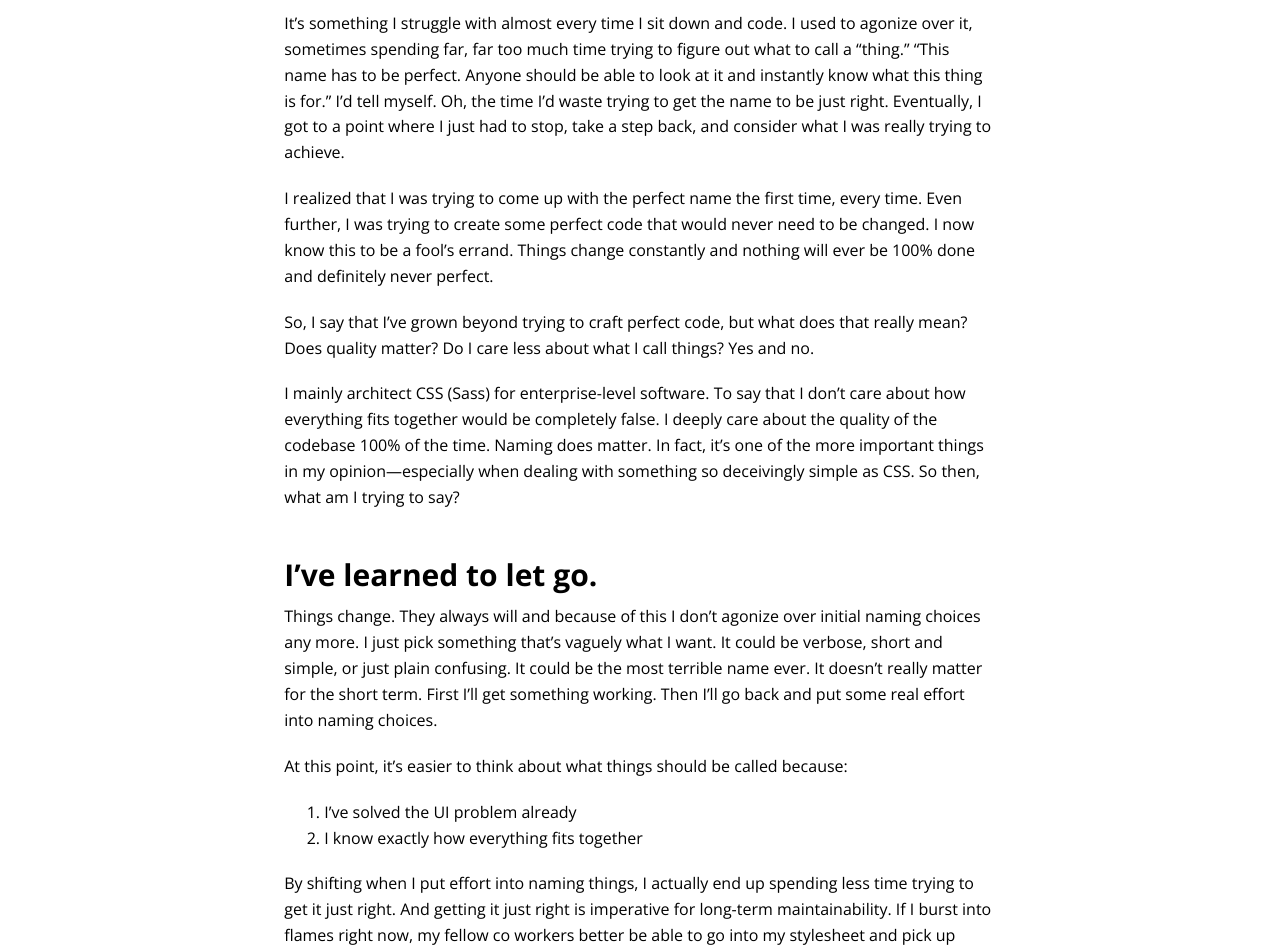
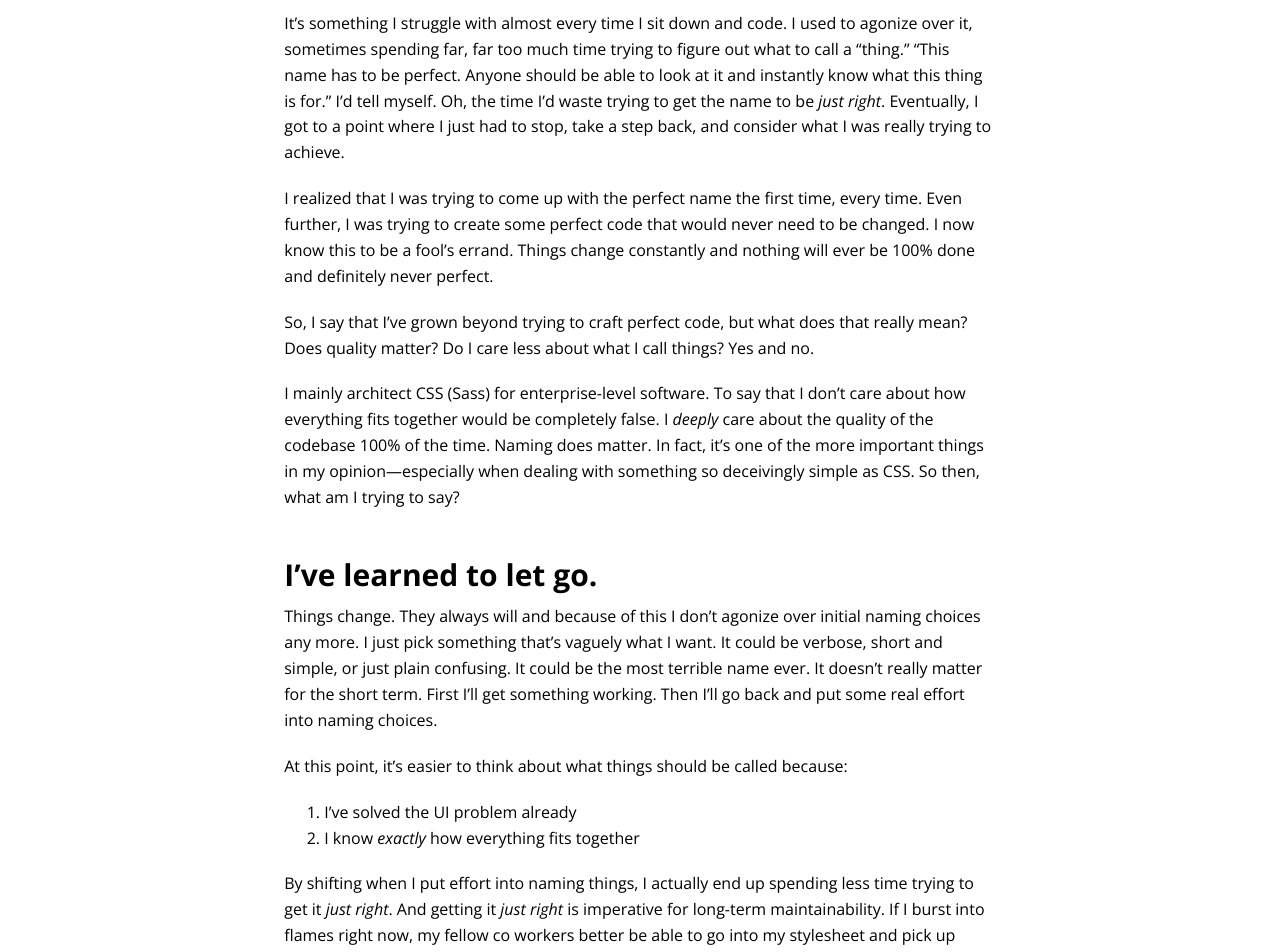
Before and after one commit to danielcreid/danielcreid.github.io, a Jekyll site: the page built from _posts/2015-6-29-naming-things-are-hard.md, in a window 1280 px wide and 1400 px high. Shown: the part 427-1379 px from the top of the window. Built offline with Jekyll 4.4.1, drawn with Linux system fonts in a browser that asks for light colours; some of the changed text lies outside the part shown.

Commit message:
Update 2015-6-29-naming-things-are-hard.md

```diff
--- a/_posts/2015-6-29-naming-things-are-hard.md
+++ b/_posts/2015-6-29-naming-things-are-hard.md
@@ -3,13 +3,13 @@ layout: post
 title: Naming things are hard
 ---
 
-It’s something I struggle with almost every time I sit down and code. I used to agonize over it, sometimes spending far, far too much time trying to figure out what to call a “thing.” “This name has to be perfect. Anyone should be able to look at it and instantly know what this thing is for.” I’d tell myself. Oh, the time I’d waste trying to get the name to be just right. Eventually, I got to a point where I just had to stop, take a step back, and consider what I was really trying to achieve.
+It’s something I struggle with almost every time I sit down and code. I used to agonize over it, sometimes spending far, far too much time trying to figure out what to call a “thing.” “This name has to be perfect. Anyone should be able to look at it and instantly know what this thing is for.” I’d tell myself. Oh, the time I’d waste trying to get the name to be _just right_. Eventually, I got to a point where I just had to stop, take a step back, and consider what I was really trying to achieve.
 
 I realized that I was trying to come up with the perfect name the first time, every time. Even further, I was trying to create some perfect code that would never need to be changed. I now know this to be a fool’s errand. Things change constantly and nothing will ever be 100% done and definitely never perfect.
 
 So, I say that I’ve grown beyond trying to craft perfect code, but what does that really mean? Does quality matter? Do I care less about what I call things? Yes and no.
 
-I mainly architect CSS (Sass) for enterprise-level software. To say that I don’t care about how everything fits together would be completely false. I deeply care about the quality of the codebase 100% of the time. Naming does matter. In fact, it’s one of the more important things in my opinion&mdash;especially when dealing with something so deceivingly simple as CSS. So then, what am I trying to say?
+I mainly architect CSS (Sass) for enterprise-level software. To say that I don’t care about how everything fits together would be completely false. I _deeply_ care about the quality of the codebase 100% of the time. Naming does matter. In fact, it’s one of the more important things in my opinion&mdash;especially when dealing with something so deceivingly simple as CSS. So then, what am I trying to say?
 
 ##I’ve learned to let go.
 Things change. They always will and because of this I don’t agonize over initial naming choices any more. I just pick something that’s vaguely what I want. It could be verbose, short and simple, or just plain confusing. It could be the most terrible name ever. It doesn’t really matter for the short term. First I’ll get something working. Then I’ll go back and put some real effort into naming choices.
@@ -17,9 +17,9 @@ Things change. They always will and because of this I don’t agonize over initi
 At this point, it’s easier to think about what things should be called because:
 
 1. I’ve solved the UI problem already
-2. I know exactly how everything fits together
+2. I know _exactly_ how everything fits together
 
-By shifting when I put effort into naming things, I actually end up spending less time trying to get it just right. And getting it just right is imperative for long-term maintainability. If I burst into flames right now, my fellow co workers better be able to go into my stylesheet and pick up where I left off with minimal effort. They shouldn’t have to guess what things are and what they’re supposed to do. If I come back to a stylesheet six months from now, I need to be able to understand what past me was thinking.
+By shifting when I put effort into naming things, I actually end up spending less time trying to get it _just right_. And getting it _just right_ is imperative for long-term maintainability. If I burst into flames right now, my fellow co workers better be able to go into my stylesheet and pick up where I left off with minimal effort. They shouldn’t have to guess what things are and what they’re supposed to do. If I come back to a stylesheet six months from now, I need to be able to understand what past me was thinking.
 
 ##What was past me thinking, anyhow?
 I’ve spent a lot of time thinking about how I go about naming things. How do I refine those initial names and make them great? What’s my process like? It occurred to me that there are a few things I regularly do that allow me to come up with some high-quality names.
@@ -28,7 +28,7 @@ I’ve spent a lot of time thinking about how I go about naming things. How do I
 If you were going to describe a piece of UI to someone, what would you say? What purpose does it serve? Now take that short phrase and make it a class. Easy.
 
 #####Come up with a standard naming convention and stick to it.
-At work, we use a mix of BEM and SMACSS along with some namespacing. I don’t have to think as much about how I name things in relation to other things because it’s already figured out. It’s a predictably simple way of doing things.
+At work, we use a mix of BEM and SMACSS along with some namespacing. I don’t have to think as much about _how_ I name things in relation to other things because it’s already figured out. It’s a predictably simple way of doing things.
 
 #####When in doubt, leave a comment.
 Or two. Or five. If you’re code isn’t straight-forward and you can’t spend the time making it as such, at least explain it as clearly as you can in the form of a comment. That way, someone else can look at your code and still know what’s up.
```
